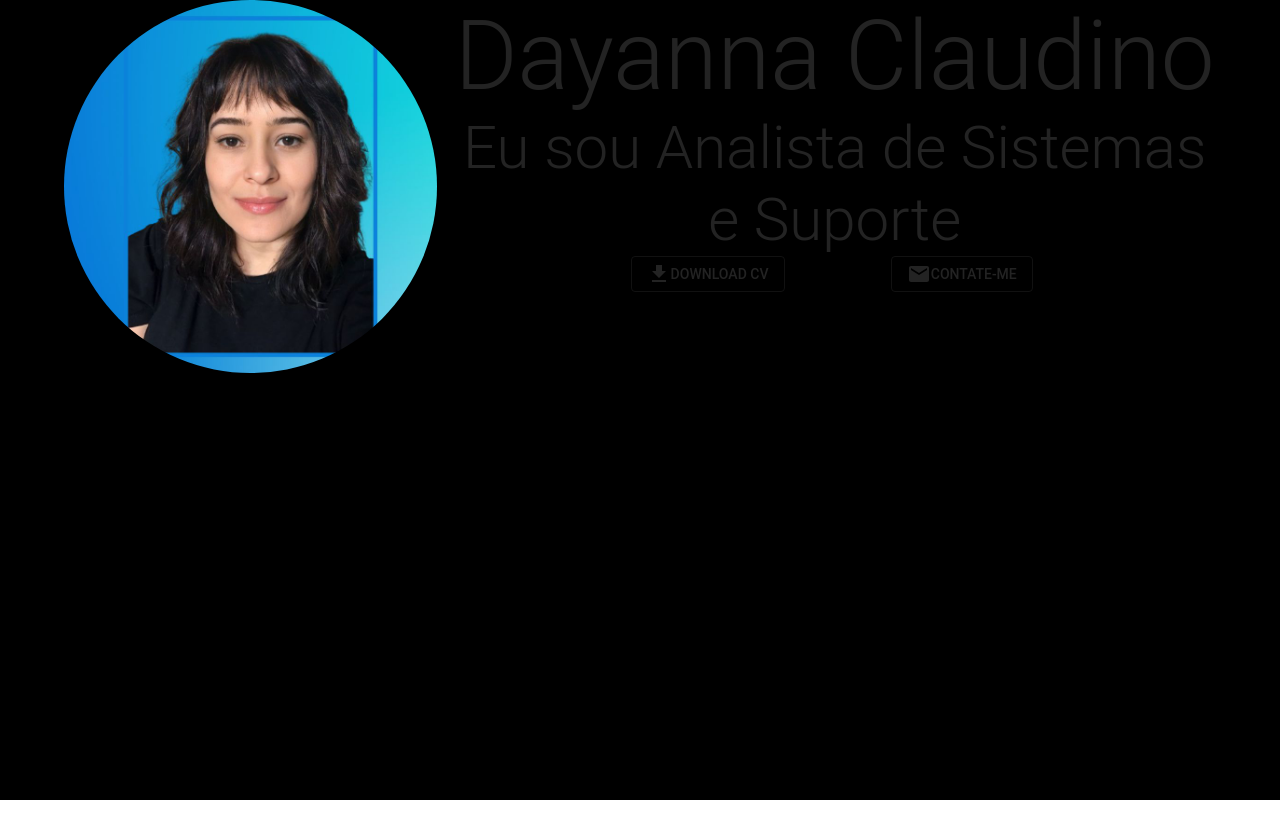
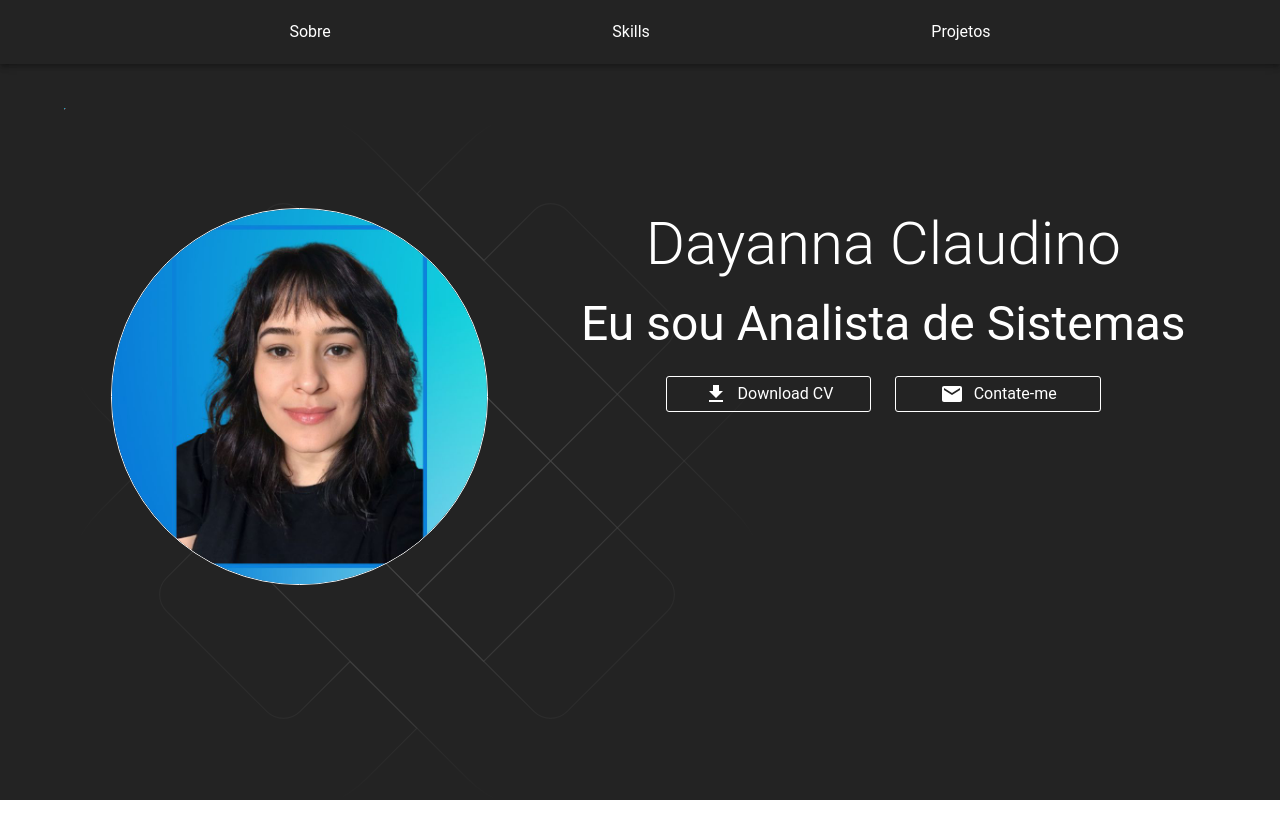
Before and after one commit to dayannaclaudino/my-portfolio, a React (Vite) app: page / in a window 1280 px wide. Before the commit the page ends 800 px from the top, so only its background shows below. Built offline with nearby package versions, Linux system fonts and the light colour scheme.

Commit message:
feat: creates Hero component UI

```diff
--- a/src/pages/Home/Home.tsx
+++ b/src/pages/Home/Home.tsx
@@ -1,3 +1,4 @@
+import NavBar from "../../components/NavBar/NavBar"
 import Hero from "./sections/Hero/Hero"
 
 const Home = () => {
@@ -6,6 +7,7 @@ const Home = () => {
       <>
 
           <Hero/>
+          <NavBar />
 
       </>
     )
--- a/src/pages/Home/sections/Hero/Hero.tsx
+++ b/src/pages/Home/sections/Hero/Hero.tsx
@@ -1,19 +1,25 @@
-import { Button, Container, styled, Typography } from "@mui/material"
+import { Box, Container, styled, Typography } from "@mui/material"
 import Avatar from "../../../../assets/images/avatar.jpg"
 import Grid from '@mui/material/Grid2';
 import FileDownloadIcon from '@mui/icons-material/FileDownload';
 import EmailIcon from '@mui/icons-material/Email';
+import StyledButton from "../../../../components/StyledButton/StyledButton";
+import theme from "../../../../theme";
+import { AnimatedBackground } from "../../../../components/AnimatedBackground/AnimatedBackGround";
 
 const Hero = () => {
 
-    const StyledHero = styled("div")(() => ({
-          backgroundColor: "black",
-          height: "100vh"
+    const StyledHero = styled("div")(({theme}) => ({
+          backgroundColor: theme.palette.primary.main,
+          height: "100vh",
+          display:"flex",
+          alignItems:"center"
     }))
 
     const StyledImg = styled("img")(() => ({
-        width: "100%",
-        borderRadius: "50%"
+        width: "80%",
+        borderRadius: "50%",
+        border: `1px solid ${theme.palette.primary.contrastText}`
     }))
 
     return (
@@ -22,22 +28,35 @@ const Hero = () => {
         <StyledHero>
             <Container maxWidth="lg">
                 <Grid container spacing={2}>
-                    <Grid size={{ xs: 12, md: 4 }}>
-                        <StyledImg src={Avatar}/>
+                    <Grid size={{ xs: 12, md: 5 }}>
+                        <Box position="relative">
+                            <Box position="absolute" width={"150%"} top={-100} >
+                                <AnimatedBackground/>
+                            </Box>
+                            <Box position="relative" textAlign="center">
+                                <StyledImg src={Avatar}/>
+                            </Box>
+                        </Box>
                     </Grid>
-                    <Grid size={{ xs: 12, md: 8 }}>
-                        <Typography color="primary" variant="h1" textAlign="center">Dayanna Claudino</Typography>
-                        <Typography color="primary" variant="h2" textAlign="center">Eu sou Analista de Sistemas e Suporte </Typography>
-                    <Grid container display="flex" justifyContent="center">
+                    <Grid size={{ xs: 12, md: 7 }}>
+                        <Typography color="primary.contrastText" variant="h2" textAlign="center" pb={2}>Dayanna Claudino</Typography>
+                        <Typography color="primary.contrastText" variant="h3" textAlign="center">Eu sou Analista de Sistemas </Typography>
+                    <Grid container display="flex" justifyContent="center" spacing={3} pt={3}>
                         <Grid size={{ xs: 12, md: 4 }} display="flex" justifyContent="center">
-                            <Button variant="outlined">
-                            <FileDownloadIcon/>
-                            Download CV</Button>
+                            <StyledButton>
+                                <FileDownloadIcon/>
+                                    <Typography>
+                                        Download CV
+                                    </Typography>
+                            </StyledButton>
                         </Grid>
                         <Grid size={{ xs: 12, md: 4 }} display="flex" justifyContent="center">
-                            <Button variant="outlined">
+                            <StyledButton>
                             <EmailIcon/>
-                            Contate-me</Button>
+                                <Typography>
+                                    Contate-me
+                                </Typography>
+                            </StyledButton>
                         </Grid>
                     </Grid>
                     </Grid>
```
